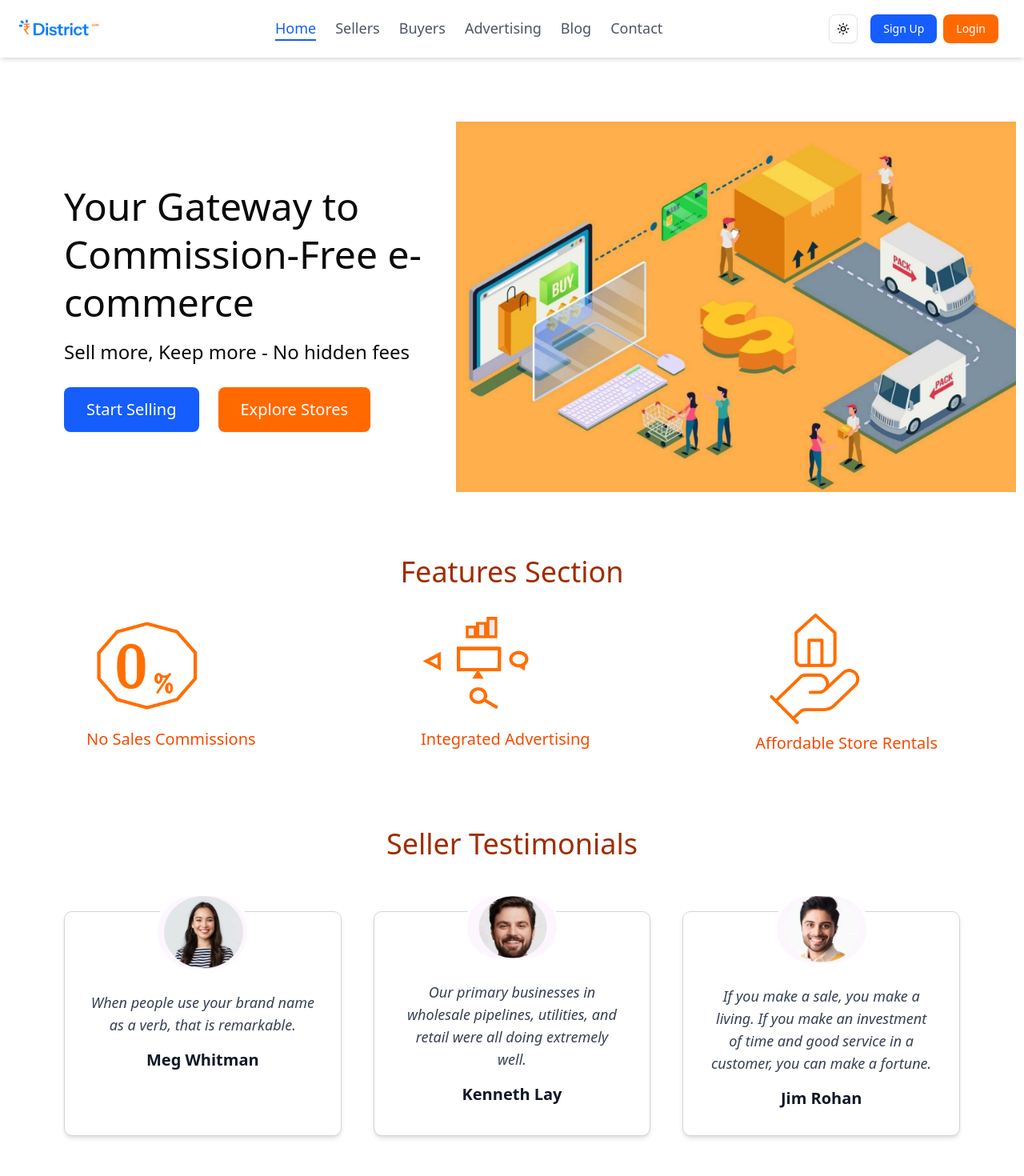
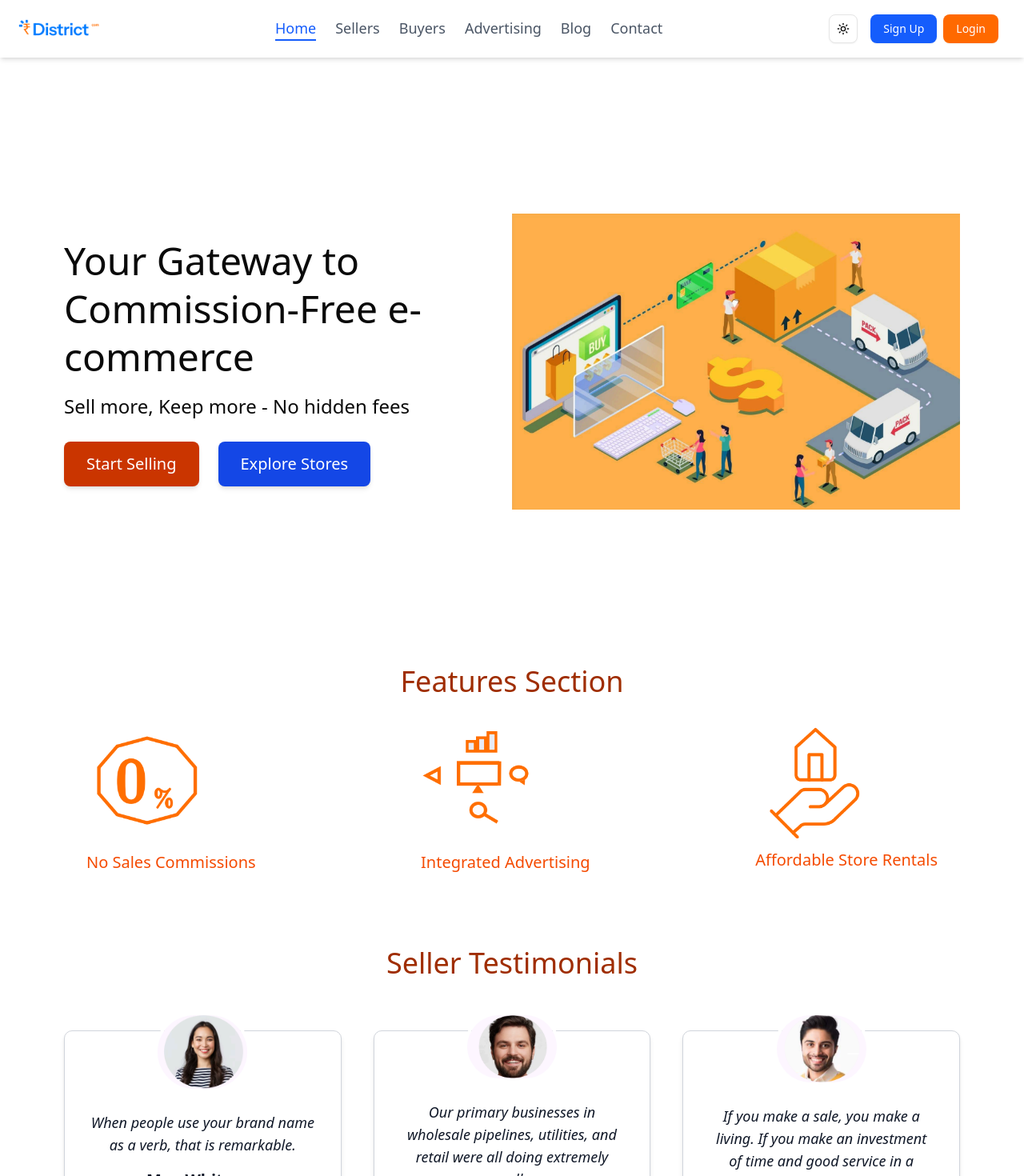
Before and after one commit to KishanthDev/District-Business, a Next.js app: page / in a window 1280 px wide. Shown: the top 1470 px of the page at 80% size. Built offline with nearby package versions, Linux system fonts and the light colour scheme.

Commit message:
updated ui

```diff
--- a/src/app/layout.tsx
+++ b/src/app/layout.tsx
@@ -15,7 +15,9 @@ const geistMono = Geist_Mono({
 
 export const metadata: Metadata = {
   title: "District",
+  description: "Discover District Business - a commission-free e-commerce platform designed to help sellers grow without hidden fees.",
 };
+
 
 export default function RootLayout({
   children,
--- a/src/components/Feautres.tsx
+++ b/src/components/Feautres.tsx
@@ -9,17 +9,24 @@ export const Features = () => {
       <div className="flex flex-col sm:flex-row items-center sm:justify-between gap-10 p-7">
 
         <div className="text-center">
-          <Image alt="pic1" width={150} height={150} src="/pic1.png" />
+          <div className="relative w-[150px] h-[150px]">
+            <Image alt="pic1" src="/pic1.png" fill className="object-contain" />
+          </div>
           <p className="mt-3.5 text-lg sm:text-xl text-orange-600">No Sales Commissions</p>
         </div>
 
         <div className="text-center">
-          <Image alt="pic2" width={150} height={150} src="/pic2.png" />
+          <div className="relative w-[150px] h-[150px]">
+            <Image alt="pic2" src="/pic2.png" fill className="object-contain" />
+          </div>
           <p className="mt-3.5 text-lg sm:text-xl text-orange-600">Integrated Advertising</p>
         </div>
 
         <div className="text-center">
-          <Image alt="pic3" width={150} height={150} src="/pic3.png" />
+          <div className="relative w-[150px] h-[150px]">
+            <Image alt="pic3" src="/pic3.png" fill className="object-contain" />
+          </div>
+
           <p className="mt-2 text-lg sm:text-xl text-orange-600">Affordable Store Rentals</p>
         </div>
 
--- a/src/components/Footer.tsx
+++ b/src/components/Footer.tsx
@@ -32,16 +32,17 @@ export const Footer = () => {
         </div>
 
         <div className="flex justify-center md:justify-end space-x-6">
-          <a href="https://www.flipkart.com" target="_blank" rel="noopener noreferrer">
+          <a href="https://www.flipkart.com" target="_blank" rel="noopener noreferrer" aria-label="Visit Flipkart">
             <SiFlipkart className="text-3xl text-blue-600 dark:text-blue-400 hover:scale-110 transition-transform" />
           </a>
-          <a href="https://twitter.com" target="_blank" rel="noopener noreferrer">
+          <a href="https://twitter.com" target="_blank" rel="noopener noreferrer" aria-label="Visit Twitter">
             <FaTwitter className="text-3xl text-blue-500 dark:text-blue-300 hover:scale-110 transition-transform" />
           </a>
-          <a href="https://www.instagram.com" target="_blank" rel="noopener noreferrer">
+          <a href="https://www.instagram.com" target="_blank" rel="noopener noreferrer" aria-label="Visit Instagram">
             <FaInstagram className="text-3xl text-pink-600 dark:text-pink-400 hover:scale-110 transition-transform" />
           </a>
         </div>
+
 
       </div>
     </footer>
--- a/src/components/Hero.tsx
+++ b/src/components/Hero.tsx
@@ -15,24 +15,27 @@ export const Hero = () => {
         </p>
 
         <div className="mt-7 flex flex-col sm:flex-row gap-4 sm:gap-6 justify-center lg:justify-start">
-          <Button className="p-5 sm:p-7 text-lg sm:text-xl font-normal" variant="blue">
+          <Button className="p-5 sm:p-7 text-lg sm:text-xl font-normal bg-orange-700 hover:bg-orange-800 text-white shadow-md">
             Start Selling
           </Button>
-          <Button className="p-5 sm:p-7 text-lg sm:text-xl font-normal" variant="orange">
+          <Button className="p-5 sm:p-7 text-lg sm:text-xl font-normal bg-blue-700 hover:bg-blue-800 text-white shadow-md">
             Explore Stores
           </Button>
         </div>
       </div>
 
       <div className="w-full lg:w-1/2 flex justify-center mt-10 lg:mt-0">
-        <Image
-          alt="business"
-          width={600}
-          height={600}
-          src="/business.png"
-          className="w-full sm:w-3/4 lg:w-auto max-w-[500px] sm:max-w-[700px] h-auto"
-        />
+        <div className="relative w-[600px] h-[600px]">
+          <Image
+            alt="business"
+            fill
+            src="/business.png"
+            priority
+            className="object-contain"
+          />
+        </div>
       </div>
+
     </div>
   );
 };
--- a/src/components/SellerTestimonals.tsx
+++ b/src/components/SellerTestimonals.tsx
@@ -43,10 +43,10 @@ export const SellerTestimonials = () => {
 
 
             <div className="mt-6">
-              <p className="text-gray-700 dark:text-gray-300 text-base sm:text-lg italic">
+              <p className="text-gray-900 dark:text-gray-100 text-base sm:text-lg italic">
                 {testimonial.text}
               </p>
-              <h2 className="text-lg sm:text-xl font-semibold dark:text-gray-300 text-gray-900 mt-4">
+              <h2 className="text-lg sm:text-xl font-semibold dark:text-gray-100 text-gray-900 mt-4">
                 {testimonial.name}
               </h2>
             </div>
```
